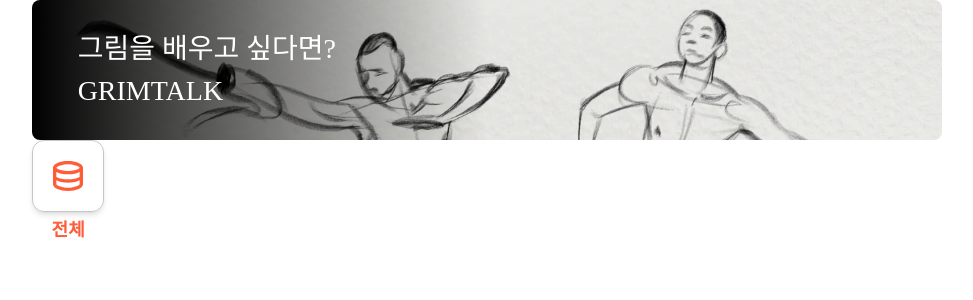
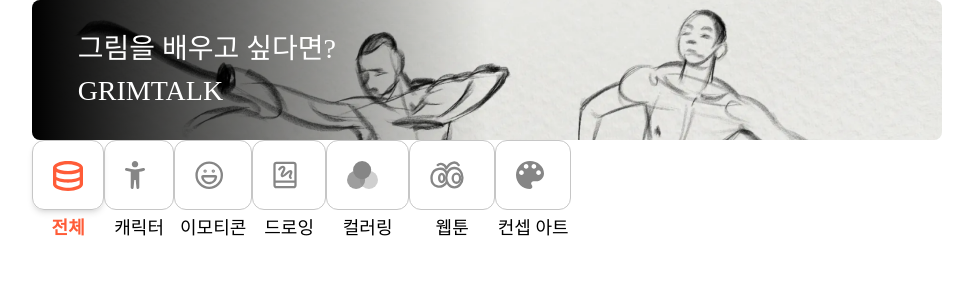
Before and after one commit to dnwnsrb11/grimtalk, a React (Vite) app: page /category in a window 1280 px wide. Shown: the top 300 px of the page, without its empty margins (153-1126 px from the left). Built offline with nearby package versions, Linux system fonts and the light colour scheme; a web font is replaced by a local one.

Commit message:
desgin: 카테고리 전체 배치 완료 1. 클릭시 활성화 비활성화 기능도 동일하게 적용 완료

```diff
--- a/src/components/mainPages/home/category/CategoryList.jsx
+++ b/src/components/mainPages/home/category/CategoryList.jsx
@@ -28,7 +28,7 @@ export const CategoryList = () => {
         <div className="flex flex-col items-center">
           <div
             onClick={() => changeCategory('all')}
-            className={`rounded-xl border border-[#C6C6C6] p-5 ${categoryName === 'all' ? 'shadow-md' : ''}`}
+            className={`max-h-[70px] rounded-xl border border-[#C6C6C6] p-5 ${categoryName === 'all' ? 'shadow-md' : ''}`}
           >
             {categoryName === 'all' ? (
               <img src={allActiveSVG} alt="" />
@@ -44,6 +44,126 @@ export const CategoryList = () => {
             )}
           </div>
         </div>
+        {/* 캐릭터 */}
+        <div className="flex flex-col items-center">
+          <div
+            onClick={() => changeCategory('character')}
+            className={`flex  max-h-[70px] rounded-xl border border-[#C6C6C6] p-5 ${categoryName === 'character' ? 'shadow-md' : ''}`}
+          >
+            {categoryName === 'character' ? (
+              <img src={characterActiveSVG} alt="" />
+            ) : (
+              <img src={characterDeactiveSVG} alt="" />
+            )}
+          </div>
+          <div className="mt-1">
+            {categoryName === 'character' ? (
+              <h3 className="text-lg font-bold text-primary-color">캐릭터</h3>
+            ) : (
+              <h3 className="text-lg font-medium ">캐릭터</h3>
+            )}
+          </div>
+        </div>
+        {/* 이모티콘 */}
+        <div className="flex flex-col items-center">
+          <div
+            onClick={() => changeCategory('emoticon')}
+            className={`flex  max-h-[70px] rounded-xl border border-[#C6C6C6] p-5 ${categoryName === 'emoticon' ? 'shadow-md' : ''}`}
+          >
+            {categoryName === 'emoticon' ? (
+              <img src={emoticonActiveSVG} alt="" />
+            ) : (
+              <img src={emoticonDeactiveSVG} alt="" />
+            )}
+          </div>
+          <div className="mt-1">
+            {categoryName === 'emoticon' ? (
+              <h3 className="text-lg font-bold text-primary-color">이모티콘</h3>
+            ) : (
+              <h3 className="text-lg font-medium ">이모티콘</h3>
+            )}
+          </div>
+        </div>
+        {/* 드로잉 */}
+        <div className="flex flex-col items-center">
+          <div
+            onClick={() => changeCategory('drawing')}
+            className={`flex  max-h-[70px] rounded-xl border border-[#C6C6C6] p-5 ${categoryName === 'drawing' ? 'shadow-md' : ''}`}
+          >
+            {categoryName === 'drawing' ? (
+              <img src={drawingActiveSVG} alt="" />
+            ) : (
+              <img src={drawingDeactiveSVG} alt="" />
+            )}
+          </div>
+          <div className="mt-1">
+            {categoryName === 'drawing' ? (
+              <h3 className="text-lg font-bold text-primary-color">드로잉</h3>
+            ) : (
+              <h3 className="text-lg font-medium ">드로잉</h3>
+            )}
+          </div>
+        </div>
+        {/* 컬러링 */}
+        <div className="flex flex-col items-center">
+          <div
+            onClick={() => changeCategory('coloring')}
+            className={`flex  max-h-[70px] rounded-xl border border-[#C6C6C6] p-5 ${categoryName === 'coloring' ? 'shadow-md' : ''}`}
+          >
+            {categoryName === 'coloring' ? (
+              <img src={coloringActiveSVG} alt="" />
+            ) : (
+              <img src={coloringDeactiveSVG} alt="" />
+            )}
+          </div>
+          <div className="mt-1">
+            {categoryName === 'coloring' ? (
+              <h3 className="text-lg font-bold text-primary-color">컬러링</h3>
+            ) : (
+              <h3 className="text-lg font-medium ">컬러링</h3>
+            )}
+          </div>
+        </div>
+        {/* 웹툰 */}
+        <div className="flex flex-col items-center">
+          <div
+            onClick={() => changeCategory('webtoon')}
+            className={`flex  max-h-[70px] rounded-xl border border-[#C6C6C6] p-5 ${categoryName === 'webtoon' ? 'shadow-md' : ''}`}
+          >
+            {categoryName === 'webtoon' ? (
+              <img src={webtoonActiveSVG} alt="" />
+            ) : (
+              <img src={webtoonDeactiveSVG} alt="" />
+            )}
+          </div>
+          <div className="mt-1">
+            {categoryName === 'webtoon' ? (
+              <h3 className="text-lg font-bold text-primary-color">웹툰</h3>
+            ) : (
+              <h3 className="text-lg font-medium ">웹툰</h3>
+            )}
+          </div>
+        </div>
+        {/* 컨셉 아트 */}
+        <div className="flex flex-col items-center">
+          <div
+            onClick={() => changeCategory('art')}
+            className={`flex  max-h-[70px] rounded-xl border border-[#C6C6C6] p-5 ${categoryName === 'art' ? 'shadow-md' : ''}`}
+          >
+            {categoryName === 'art' ? (
+              <img src={artActiveSVG} alt="" />
+            ) : (
+              <img src={artDeactiveSVG} alt="" />
+            )}
+          </div>
+          <div className="mt-1">
+            {categoryName === 'art' ? (
+              <h3 className="text-lg font-bold text-primary-color">컨셉 아트</h3>
+            ) : (
+              <h3 className="text-lg font-medium ">컨셉 아트</h3>
+            )}
+          </div>
+        </div>
       </div>
     </>
   );
```
